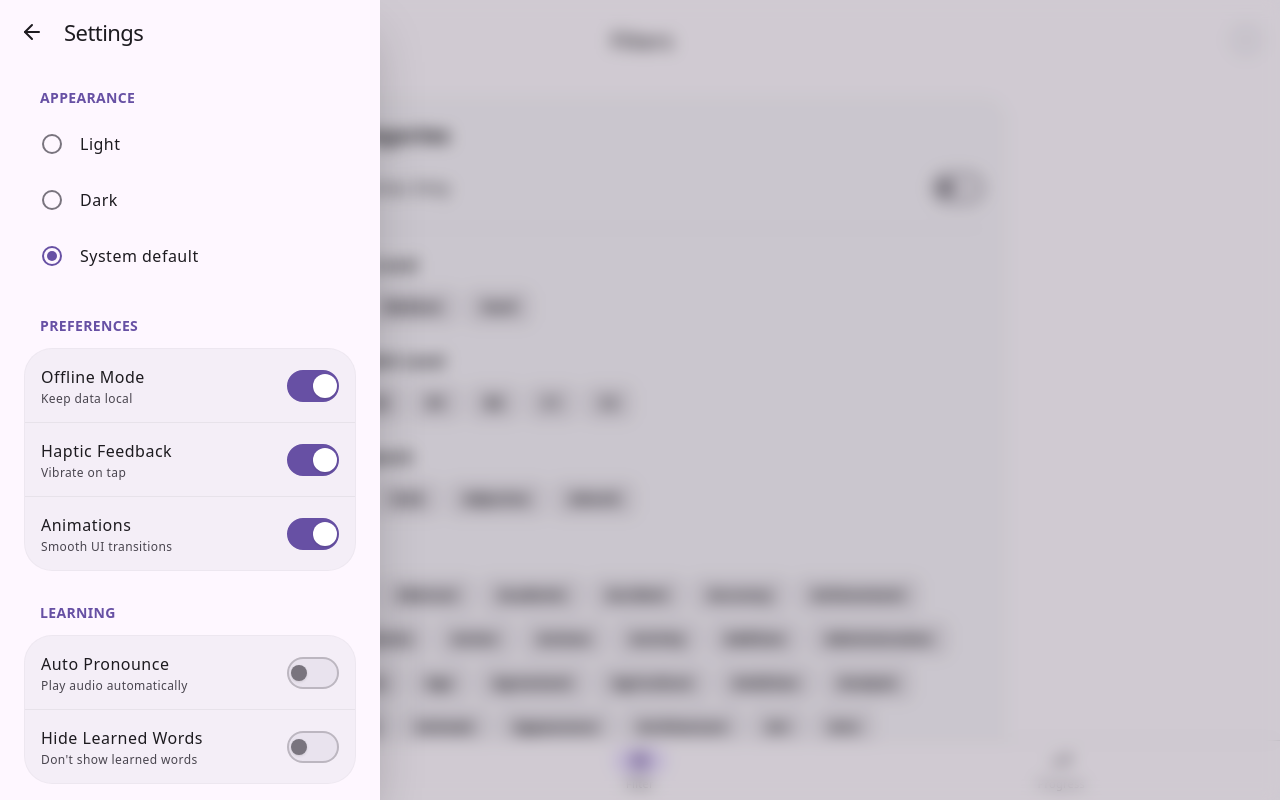
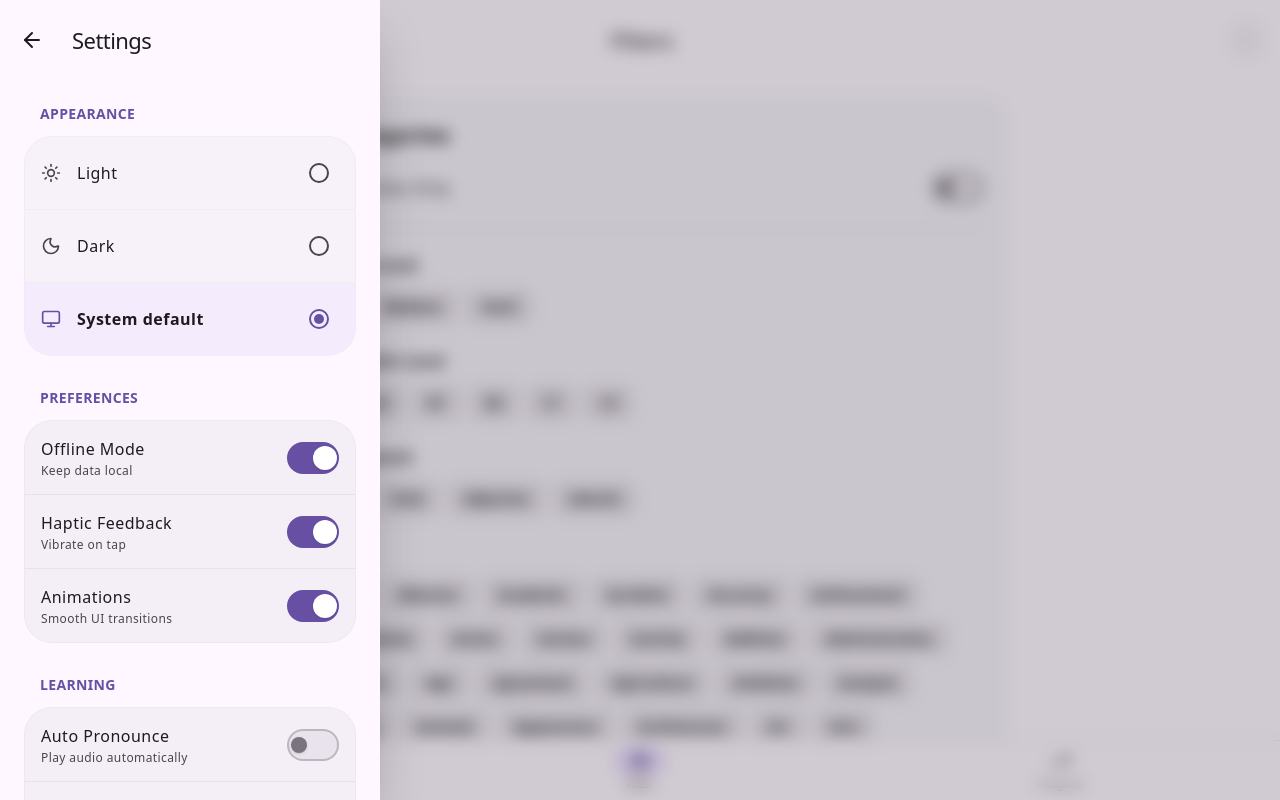
Before and after one commit to shafiullahcrazyman/Vocabify, a React (Vite) app: page /#/filter in a window 1280 px wide. Both pictures are taken after a click on the button 36 px from the left and 40 px from the top of the page. Shown: the top 800 px of the page. Built offline with nearby package versions, Linux system fonts and the light colour scheme.

Commit message:
Add files via upload

```diff
--- a/src/components/SettingsDrawer.tsx
+++ b/src/components/SettingsDrawer.tsx
@@ -1,6 +1,6 @@
 import React, { useEffect } from 'react';
 import { motion, AnimatePresence } from 'motion/react';
-import { ArrowLeft } from 'lucide-react';
+import { ArrowLeft, Sun, Moon, Monitor } from 'lucide-react';
 import { useAppContext } from '../context/AppContext';
 import { AppSettings } from '../types';
 import { triggerHaptic } from '../utils/haptics';
@@ -37,9 +37,9 @@ export const SettingsDrawer: React.FC<SettingsDrawerProps> = ({ isOpen, onClose
   };
 
   const themeOptions = [
-    { id: 'light', label: 'Light' },
-    { id: 'dark', label: 'Dark' },
-    { id: 'system', label: 'System default' },
+    { id: 'light', label: 'Light', icon: Sun },
+    { id: 'dark', label: 'Dark', icon: Moon },
+    { id: 'system', label: 'System default', icon: Monitor },
   ] as const;
 
   const prefOptions = [
@@ -72,8 +72,8 @@ export const SettingsDrawer: React.FC<SettingsDrawerProps> = ({ isOpen, onClose
             transition={settings.animationsEnabled ? { type: 'spring', damping: 25, stiffness: 200 } : { duration: 0.15, ease: "easeOut" }}
             className="relative bg-surface w-[calc(100%-56px)] max-w-[380px] h-full shadow-2xl flex flex-col"
           >
-            {/* Header */}
-            <div className="flex items-center gap-2 p-2 shrink-0">
+            {/* Header with Arrow instead of Cross */}
+            <div className="flex items-center gap-4 p-4 px-2 shrink-0">
               <button
                 onClick={handleClose}
                 className="p-3 rounded-full hover:bg-surface-variant text-on-surface transition-all duration-200 active:scale-90"
@@ -87,19 +87,28 @@ export const SettingsDrawer: React.FC<SettingsDrawerProps> = ({ isOpen, onClose
             {/* Content Body */}
             <div className="flex-1 overflow-y-auto p-4 sm:p-6 pb-12 space-y-8">
 
-              {/* Appearance Section - Flat M3 Style */}
+              {/* Appearance Group (M3 Dynamic Color Radio Buttons) */}
               <div>
-                <h3 className="m3-label-large text-primary px-4 mb-2 tracking-wide uppercase font-bold">Appearance</h3>
-                <div className="flex flex-col">
-                  {themeOptions.map((item) => {
+                <h3 className="m3-label-large text-primary px-4 mb-3 tracking-wide uppercase font-bold">Appearance</h3>
+                <div className="bg-surface-container-low rounded-[28px] flex flex-col overflow-hidden border border-outline/5">
+                  {themeOptions.map((item, index) => {
                     const isSelected = settings.theme === item.id;
                     return (
                       <label
                         key={item.id}
-                        className="flex items-center gap-4 p-4 cursor-pointer hover:bg-on-surface/5 active:bg-on-surface/10 transition-colors duration-200 rounded-xl"
+                        className={`flex items-center justify-between p-4 cursor-pointer transition-colors duration-200 ${
+                          isSelected ? 'bg-primary-container/30' : 'hover:bg-on-surface/5'
+                        } ${index !== themeOptions.length - 1 ? 'border-b border-outline/5' : ''}`}
                       >
-                        {/* Radio Button on the LEFT */}
-                        <div className="relative flex items-center justify-center w-6 h-6 shrink-0">
+                        <div className="flex items-center gap-4 flex-1">
+                          <item.icon className={`w-5 h-5 ${isSelected ? 'text-primary' : 'text-on-surface-variant'}`} />
+                          <p className={`m3-body-large ${isSelected ? 'text-on-surface font-semibold' : 'text-on-surface'}`}>
+                            {item.label}
+                          </p>
+                        </div>
+
+                        {/* Material 3 Styled Radio Button */}
+                        <div className="relative flex items-center justify-center w-10 h-10">
                           <input
                             type="radio"
                             name="theme"
@@ -109,24 +118,20 @@ export const SettingsDrawer: React.FC<SettingsDrawerProps> = ({ isOpen, onClose
                             className="sr-only"
                           />
                           <div className={`w-5 h-5 rounded-full border-2 flex items-center justify-center transition-all duration-200 ${
-                            isSelected ? 'border-primary' : 'border-outline'
+                            isSelected ? 'border-primary' : 'border-on-surface-variant'
                           }`}>
                             {isSelected && (
                               <div className="w-2.5 h-2.5 rounded-full bg-primary" />
                             )}
                           </div>
                         </div>
-
-                        <p className={`m3-body-large ${isSelected ? 'text-on-surface font-medium' : 'text-on-surface'}`}>
-                          {item.label}
-                        </p>
                       </label>
                     );
                   })}
                 </div>
               </div>
 
-              {/* Preferences Group - Card Style maintained */}
+              {/* Preferences Group */}
               <div>
                 <h3 className="m3-label-large text-primary px-4 mb-3 tracking-wide uppercase font-bold">Preferences</h3>
                 <div className="bg-surface-variant/40 rounded-[28px] flex flex-col overflow-hidden border border-outline/5">
@@ -164,7 +169,7 @@ export const SettingsDrawer: React.FC<SettingsDrawerProps> = ({ isOpen, onClose
                 </div>
               </div>
 
-              {/* Learning Options Group - Card Style maintained */}
+              {/* Learning Options Group */}
               <div>
                 <h3 className="m3-label-large text-primary px-4 mb-3 tracking-wide uppercase font-bold">Learning</h3>
                 <div className="bg-surface-variant/40 rounded-[28px] flex flex-col overflow-hidden border border-outline/5">
```
